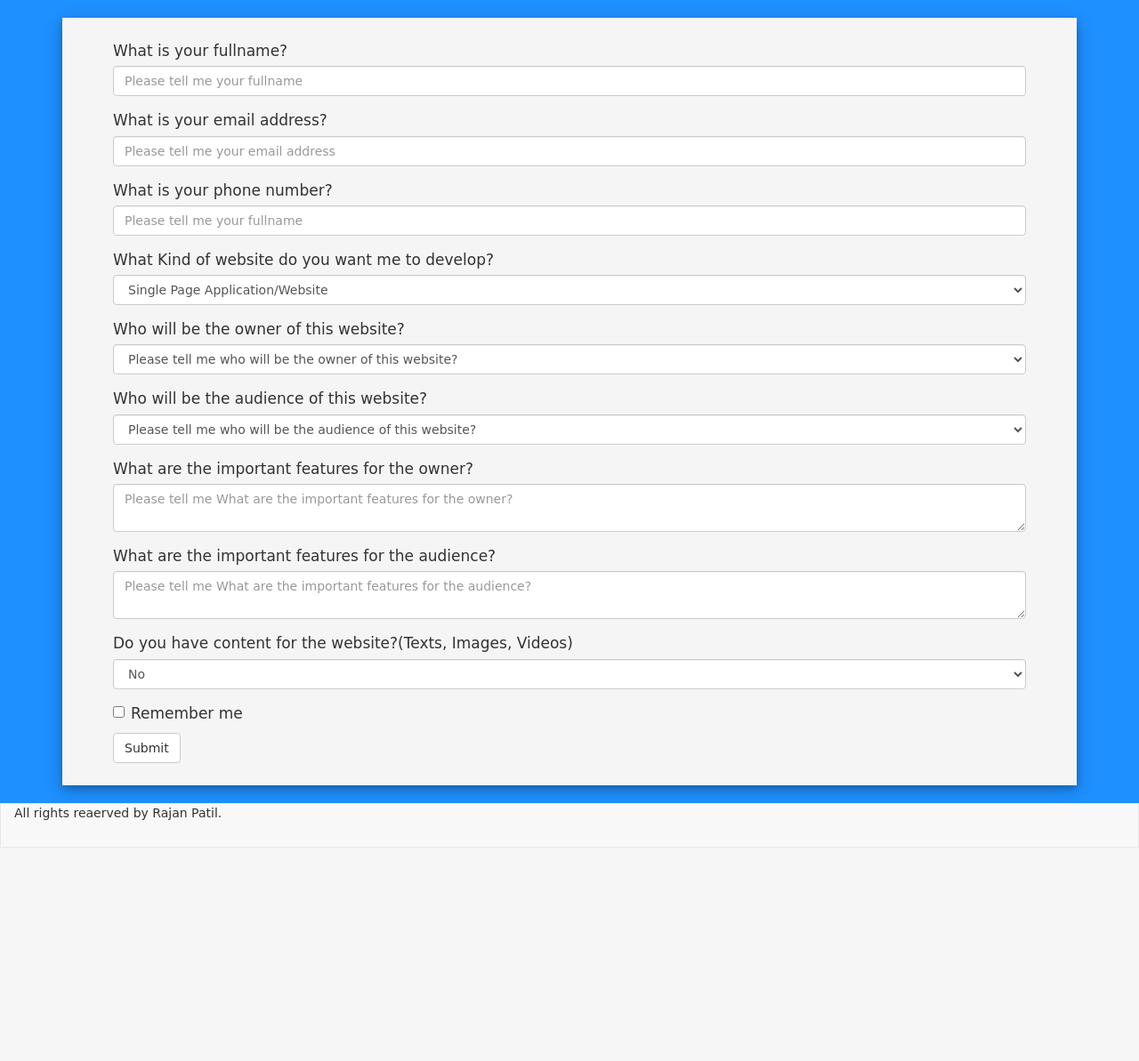
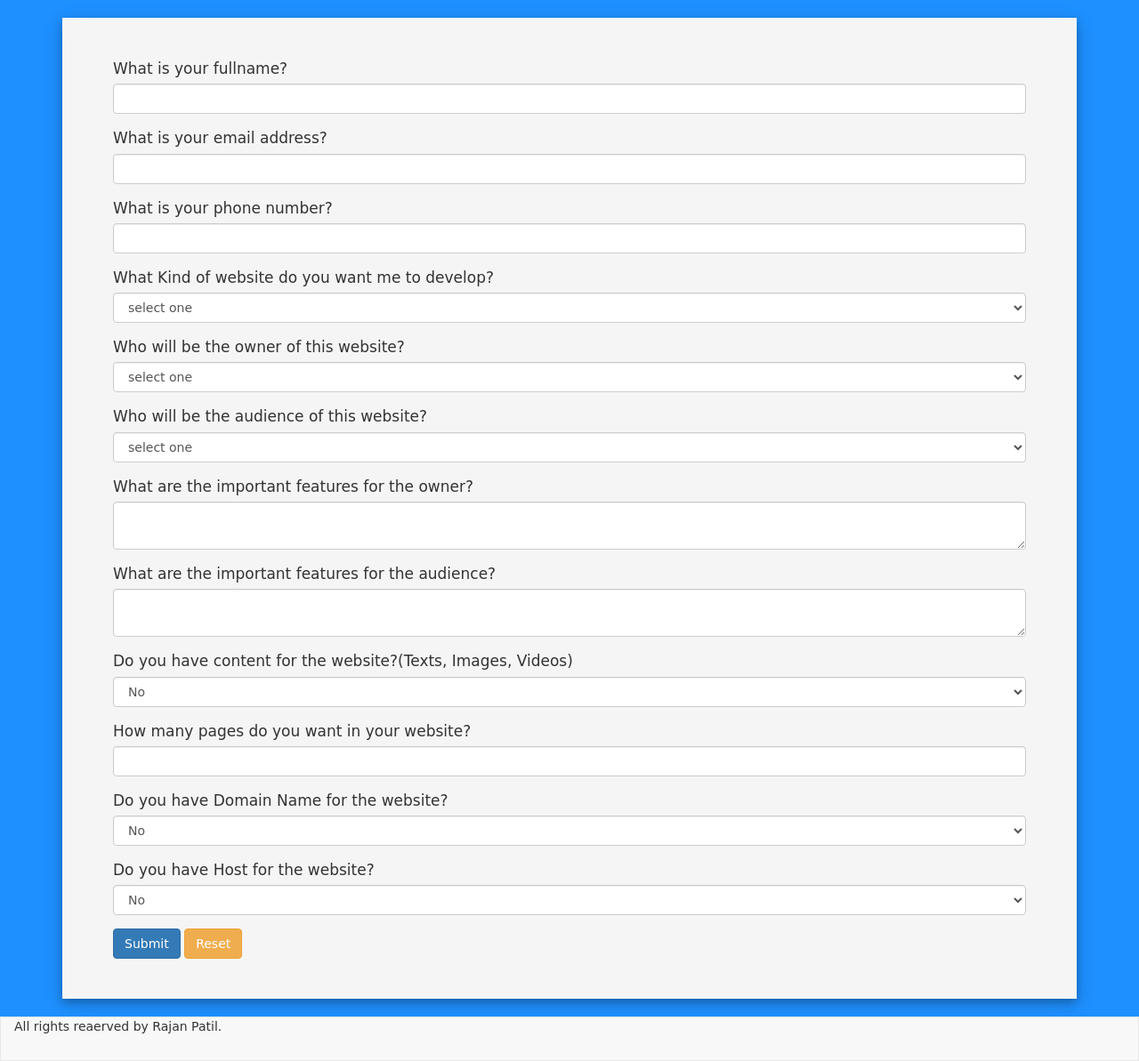
Before and after one commit to Raaj108/Questionnaire, a PHP site: page / in a window 1280 px wide. Shown: the part 100-1293 px from the top of the page at 89% size. Before the commit the page ends 1053 px from the top, so only its background shows below. Run offline with PHP 8.4, Linux system fonts and the light colour scheme.

Commit message:
second commit

```diff
--- a/index.html
+++ b/index.html
@@ -1,5 +1,6 @@
 <!doctype html>
-<html>
+<html ng-app="quetionnaireApp">
+
 
 <head>
     <title>Questionnaire- web development</title>
@@ -21,72 +22,8 @@
             </div>
         </nav>
     </header>
-    <div class="container  form-wrapper">
-        <div id="form-container">
-            <form role="form">
-                <div class="form-group">
-                    <label for="name">What is your fullname?</label>
-                    <input type="text" class="form-control" id="name" placeholder="Please tell me your fullname">
-                </div>
-                <div class="form-group">
-                    <label for="email">What is your email address?</label>
-                    <input type="email" class="form-control" id="email" placeholder="Please tell me your email address">
-                </div>
-                <div class="form-group">
-                    <label for="name">What is your phone number?</label>
-                    <input type="text" class="form-control" id="name" placeholder="Please tell me your fullname">
-                </div>
-                <div class="form-group">
-                    <label for="website-type">What Kind of website do you want me to develop?</label>
-                    <select class="form-control" id="website-type">
-                        <option>Single Page Application/Website</option>
-                        <option>Small Business Website</option>
-                        <option>Portfolio</option>
-                        <option>Blog</option>
-                        <option>Landing Page</option>
-                        <option disabled>ECommerce Website</option>
-                    </select>
-                </div>
-                <div class="form-group">
-                    <label for="owner">Who will be the owner of this website?</label>
-                    <select class="form-control" id="owner">
-                        <option hidden>Please tell me who will be the owner of this website?</option>
-                        <option>I will be the owner</option>
-                        <option>My client will be the owner</option>
-                    </select>
-                </div>
-                <div class="form-group">
-                    <label for="name">Who will be the audience of this website?</label>
-                    <select class="form-control" id="owner">
-                        <option hidden>Please tell me who will be the audience of this website?</option>
-                        <option>I will be the audience</option>
-                        <option>My client will be the audience</option>
-                        <option>My client's clients will be the audience</option>
-                    </select>
-                </div>
-                <div class="form-group">
-                    <label for="owner-features">What are the important features for the owner?</label>
-                    <textarea row="3" class="form-control" id="owner-features" placeholder="Please tell me What are the important features for the owner?"></textarea>
-                </div>
-                <div class="form-group">
-                    <label for="audience-features">What are the important features for the audience?</label>
-                    <textarea row="3" class="form-control" id="audience-features" placeholder="Please tell me What are the important features for the audience?"></textarea>
-                </div>
-                <div class="form-group">
-                    <label for="content">Do you have content for the website?(Texts, Images, Videos)</label>
-                    <select class="form-control" id="owner">
-                        <option>No</option>
-                        <option>Yes</option>
-                    </select>
-                </div>
-
-                <div class="checkbox">
-                    <label>
-                        <input type="checkbox"> Remember me</label>
-                </div>
-                <button type="submit" class="btn btn-default">Submit</button>
-            </form>
-        </div>
+    <div class="container  form-wrapper" ng-controller="quetionnaireFormCtrl">
+        <questionnaire-form-dir></questionnaire-form-dir>
     </div>
     <footer>
         <nav class="navbar navbar-default footer-navigation">
@@ -101,6 +38,8 @@
     <!--Load Twitter Bootstrap script from CDN -->
     <script src="http://maxcdn.bootstrapcdn.com/bootstrap/3.3.5/js/bootstrap.min.js"></script>
     <script src="libs/angular.min.js"></script>
+    <script src="scripts/app.js"></script>
+    <script src="scripts/directive.js"></script>
     <script src="scripts/main.js"></script>
 </body>
 
--- /dev/null
+++ b/scripts/app.js
@@ -0,0 +1,6 @@
+var app = angular.module('quetionnaireApp', []);
+
+app.controller('quetionnaireFormCtrl', ['$scope', function ($scope) {
+    $scope.name = "Rajan";
+    console.log($scope.name);
+}]);
--- /dev/null
+++ b/scripts/directive.js
@@ -0,0 +1,6 @@
+app.directive('questionnaireFormDir', function () {
+    return {
+        restrict: 'EA'
+        , templateUrl: '../templates/partial-form.html'
+    }
+});
--- a/styles/style.css
+++ b/styles/style.css
@@ -25,16 +25,11 @@ hr {
     border-radius: 0;
 }
 
-.form-wrapper {
-    display: -webkit-box;
-    display: -moz-box;
-    display: -ms-flexbox;
-    display: -webkit-flex;
-    display: flex;
-}
+.form-wrapper {}
 
 #form-container {
-    flex: 1;
+    padding-top: 20px;
+    padding-bottom: 20px;
     background-color: whitesmoke;
     box-shadow: 0 4px 8px 0 rgba(0, 0, 0, 0.2), 0 6px 20px 0 rgba(0, 0, 0, 0.19);
 }
--- /dev/null
+++ b/templates/partial-form.html
@@ -0,0 +1,83 @@
+<div id="form-container">
+    <form role="form">
+        <div class="form-group">
+            <label for="name">What is your fullname?</label>
+            <input type="text" class="form-control" id="name">
+        </div>
+        <div class="form-group">
+            <label for="email">What is your email address?</label>
+            <input type="email" class="form-control" id="email">
+        </div>
+        <div class="form-group">
+            <label for="name">What is your phone number?</label>
+            <input type="text" class="form-control" id="name">
+        </div>
+        <div class="form-group">
+            <label for="website-type">What Kind of website do you want me to develop?</label>
+            <select class="form-control" id="website-type">
+                <option hidden>select one</option>
+                <option>Single Page Application/Website</option>
+                <option>Small Business Website</option>
+                <option>Portfolio</option>
+                <option>Blog</option>
+                <option>Landing Page</option>
+                <option disabled>ECommerce Website</option>
+            </select>
+        </div>
+        <div class="form-group">
+            <label for="owner">Who will be the owner of this website?</label>
+            <select class="form-control" id="owner">
+                <option hidden>select one</option>
+                <option>I will be the owner</option>
+                <option>My client will be the owner</option>
+            </select>
+        </div>
+        <div class="form-group">
+            <label for="name">Who will be the audience of this website?</label>
+            <select class="form-control" id="owner">
+                <option hidden>select one</option>
+                <option>I will be the audience</option>
+                <option>My client will be the audience</option>
+                <option>My client's clients will be the audience</option>
+            </select>
+        </div>
+        <div class="form-group">
+            <label for="owner-features">What are the important features for the owner?</label>
+            <textarea row="3" class="form-control" id="owner-features"></textarea>
+        </div>
+        <div class="form-group">
+            <label for="audience-features">What are the important features for the audience?</label>
+            <textarea row="3" class="form-control" id="audience-features"></textarea>
+        </div>
+        <div class="form-group">
+            <label for="content">Do you have content for the website?(Texts, Images, Videos)</label>
+            <select class="form-control" id="owner">
+                <option>No</option>
+                <option>Yes</option>
+            </select>
+        </div>
+        <div class="form-group">
+            <label for="page-no">How many pages do you want in your website?</label>
+            <input type="number" class="form-control" id="page-no">
+        </div>
+        <div class="form-group">
+            <label for="domain">Do you have Domain Name for the website?</label>
+            <select class="form-control" id="domain">
+                <option>No</option>
+                <option>Yes</option>
+            </select>
+        </div>
+        <div class="form-group">
+            <label for="host">Do you have Host for the website?</label>
+            <select class="form-control" id="host">
+                <option>No</option>
+                <option>Yes</option>
+            </select>
+        </div>
+        <div class="checkbox">
+
+        </div>
+        <button type="submit" class="btn btn-primary">Submit</button>
+        <button type="submit" class="btn btn-warning">Reset</button>
+    </form>
+</div>
```
